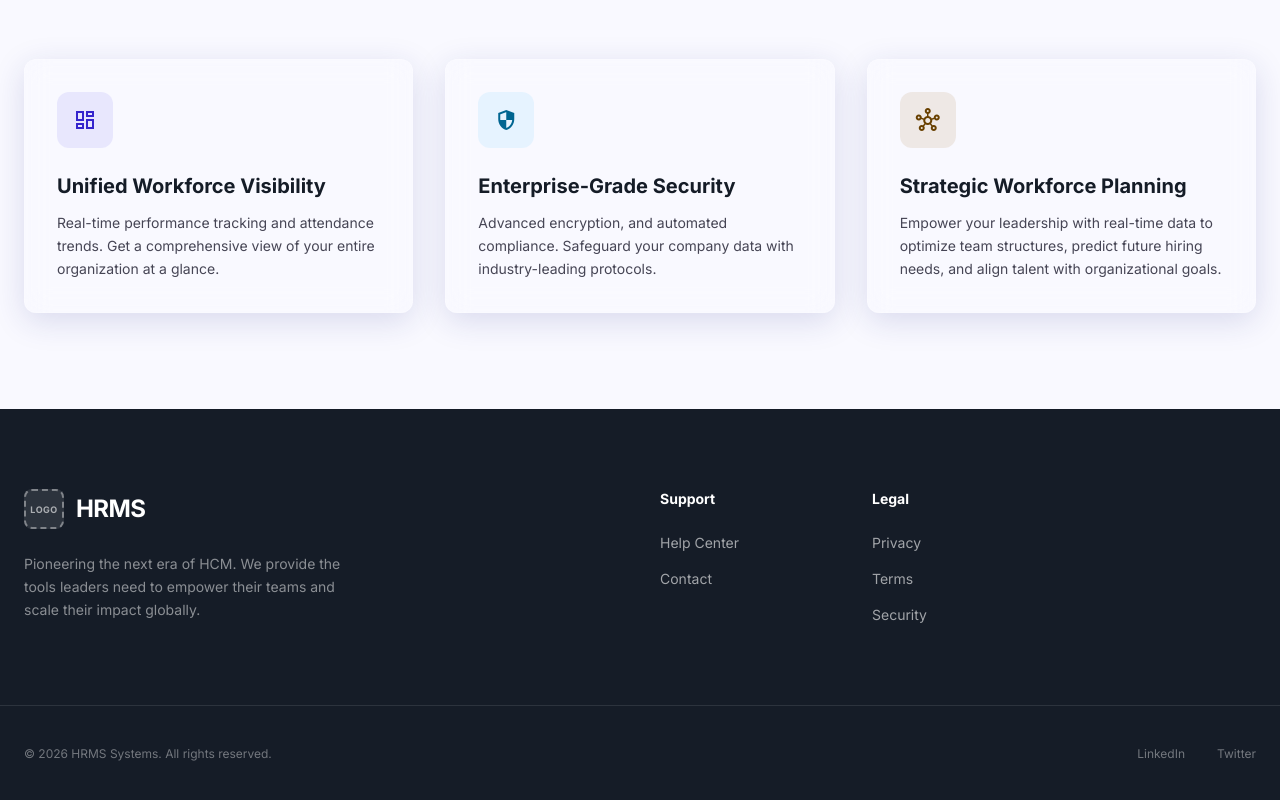
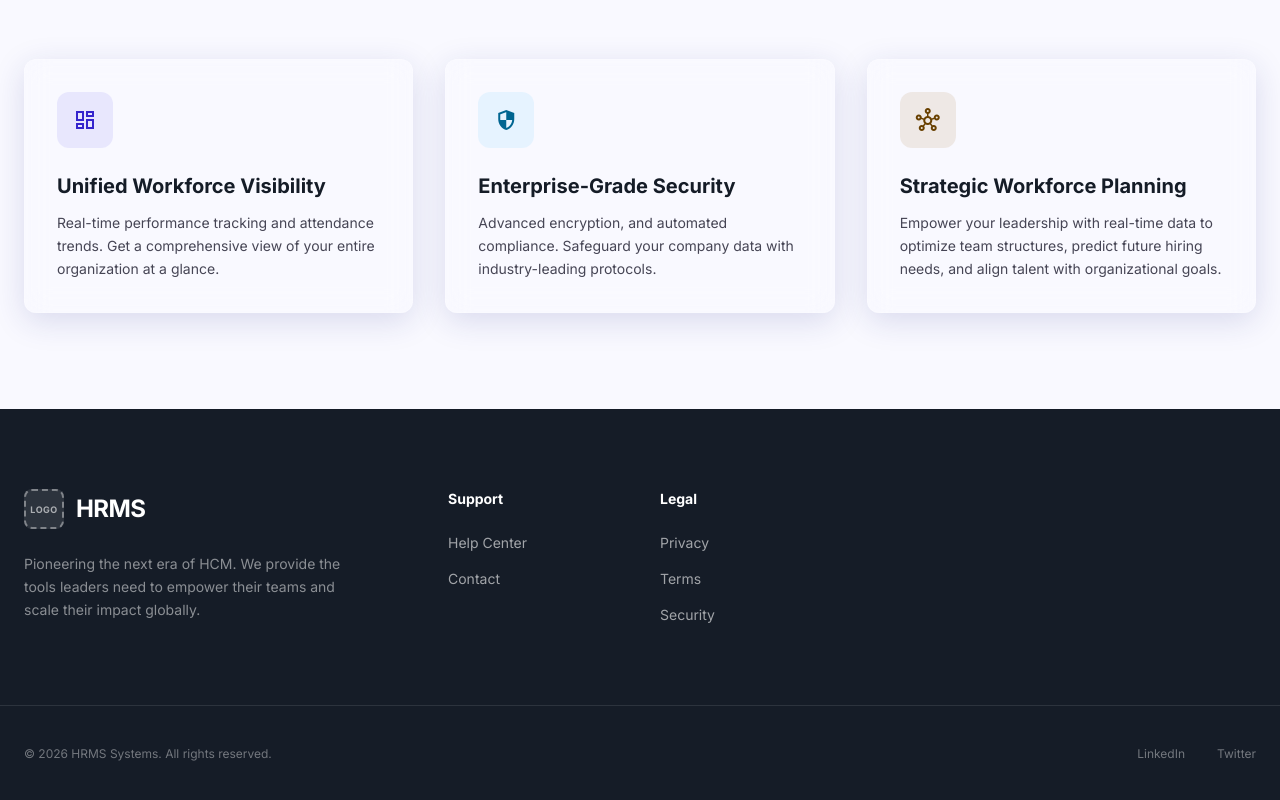
Before and after one commit to Arpitpandey-26/HRMS, a React (Vite) app in the folder HRMS/: page / in a window 1280 px wide. Shown: the part 855-1655 px from the top of the page. Built offline with nearby package versions, Linux system fonts and the light colour scheme; the HTML template or start-up script is replaced by a standard one.

Commit message:
Update Landingpage.jsx

```diff
--- a/HRMS/src/Pages/Landingpage.jsx
+++ b/HRMS/src/Pages/Landingpage.jsx
@@ -26,13 +26,13 @@ export default function LandingPage() {
       isScrolled ? 'bg-white/80 text-on-background' : 'bg-white/10 text-white'
     }`}>
 
-      {/* --- LOGO & BRANDING SECTION --- */}
+      {/* --- LOGO SECTION --- */}
       <div className="flex items-center gap-3">
 
         {/* LOGO PLACEHOLDER BOX */}
         <div className="w-10 h-10 rounded-lg border-2 border-dashed border-white/40 bg-white/10 flex items-center justify-center overflow-hidden">
 
-          {/* uncomment after logo will ready */}
+          {/* have to uncomment after logo will ready */}
           {/* <img src="/assets/your-logo.png" alt="Company Logo" className="w-full h-full object-contain" /> */}
 
           {/* Dummy text */}
@@ -101,7 +101,7 @@ export default function LandingPage() {
   </div>
 </section>
 
-      {/* Dashboard Preview Section */}
+ {/* Dashboard Preview Section */}
       <section className="relative bg-surface py-24 -mt-20 z-20">
         <div className="max-w-7xl mx-auto px-6">
           <div className="relative w-full rounded-xl overflow-hidden border border-outline-variant/30 shadow-2xl">
@@ -145,6 +145,7 @@ export default function LandingPage() {
         </div>
       </section>
 
+
      {/* Footer */}
       <footer className="bg-on-background text-white pt-20 pb-10">
         <div className="max-w-7xl mx-auto px-6 grid grid-cols-2 md:grid-cols-4 lg:grid-cols-6 gap-10 mb-20">
@@ -169,7 +170,6 @@ export default function LandingPage() {
             </p>
           </div>
 
-          <div></div>
 
           <div>
             <h4 className="font-bold mb-6 text-sm">Support</h4>
```
